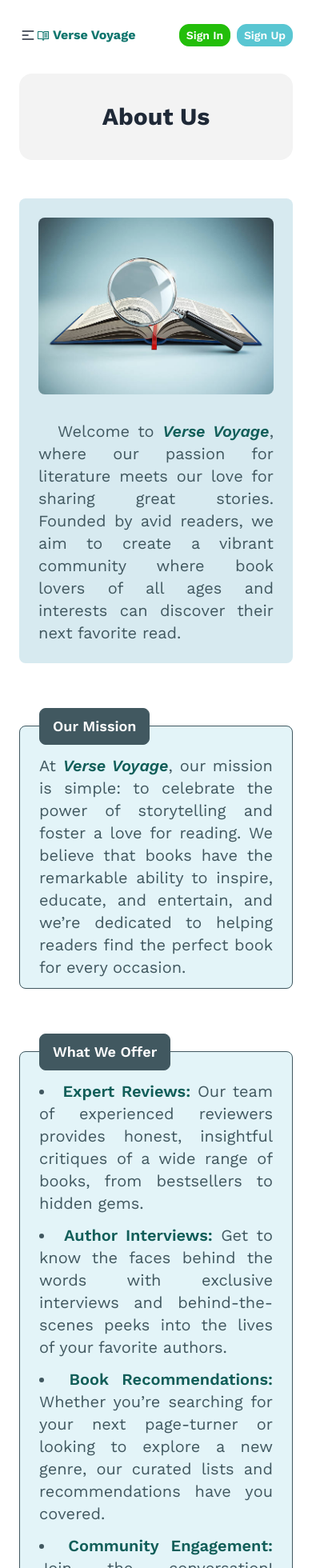
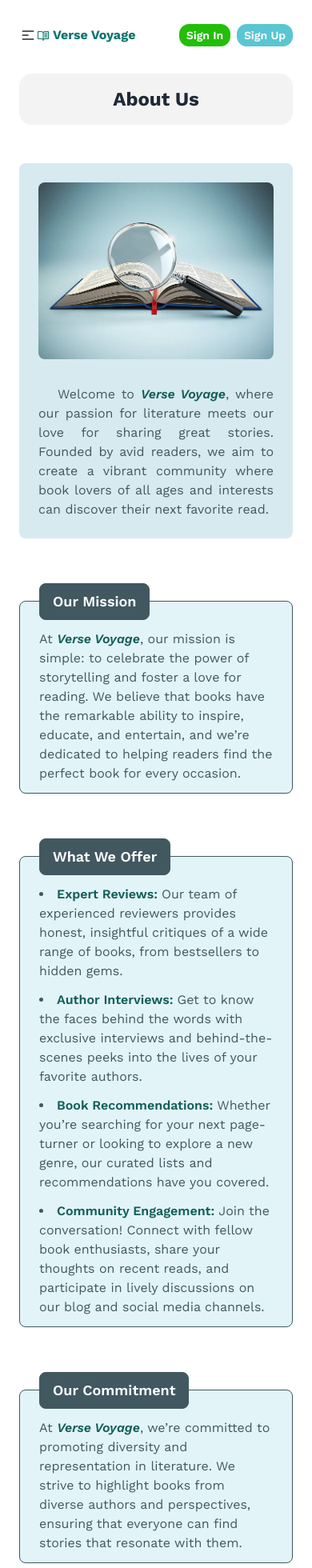
Before and after one commit to nazmul-nhb/verse-voyage, a React (Vite) app: page /about in a window 390 px wide. Shown: the top 1960 px of the page at 80% size. Built offline with nearby package versions, Linux system fonts and the light colour scheme; a web font is replaced by a local one.

Commit message:
fixed some font size and updated README.md

```diff
--- a/src/components/Footer/Footer.jsx
+++ b/src/components/Footer/Footer.jsx
@@ -8,7 +8,7 @@ const Footer = () => {
     return (
         <footer className="work-sans w-full mx-auto flex flex-col gap-6 p-8 lg:p-24 bg-[#12132d0d] lg:mt-24 mt-8">
             <div className="text-center flex flex-col items-center gap-6 mb-4">
-                <h3 className="text-[#12132D] font-extrabold text-[28px] hover:text-[#59C6D2] lg:text-4xl"><Link to={'/about'}>Verse Voyager</Link></h3>
+                <h3 className="text-[#12132D] font-extrabold text-[28px] hover:text-[#59C6D2] lg:text-4xl transition duration-500"><Link to={'/about#about-header'}>Verse Voyager</Link></h3>
                 <p className="w-full lg:w-2/5 mx-auto text-[#12132DB3]">Embark on a literary journey through the pages of diverse book reviews and recommendations. Follow us on social media for exclusive updates!</p>
             </div>
             {/* Social Media */}
--- a/src/pages/About/About.jsx
+++ b/src/pages/About/About.jsx
@@ -3,30 +3,30 @@ import bookReview from '../../assets/book-review.jpg'
 
 const About = () => {
     return (
-        <div className="mx-6 my-4 md:my-12 text-justify flex flex-col items-center gap-6">
+        <div className="mx-6 my-4 md:my-12 flex flex-col items-center gap-6">
             <Helmet>
                 <title>About Verse Voyage</title>
             </Helmet>
-            <div className="w-full bg-[#1313130D] py-9 rounded-2xl flex justify-center items-center mb-6">
-                <h3 className="text-center text-3xl font-bold">About Us</h3>
+            <div className="w-full bg-[#1313130D] p-4 md:py-9 rounded-2xl flex justify-center items-center mb-6">
+                <h3 id="about-header" className="text-2xl md:text-3xl font-bold">About Us</h3>
             </div>
             <div className="flex flex-col md:flex-row justify-between items-center w-full md:w-3/5 gap-8 bg-[#d7eaf0] p-6 md:px-10 md:py-6 rounded-lg">
                 <div className="md:w-1/3"><img className="rounded-lg hover:scale-105 transition duration-700" src={bookReview} alt="Book Review" /></div>
-                <p className="indent-6 md:w-2/3 text-xl text-[#415860]">
+                <p className="indent-6 md:w-2/3 text-base md:text-lg text-justify text-[#415860]">
                     Welcome to <span className="text-teal-800 font-semibold italic">Verse Voyage</span>, where our passion for literature meets our love for sharing great stories. Founded by avid readers, we aim to create a vibrant community where book lovers of all ages and interests can discover their next favorite read.
                 </p>
             </div>
 
             <fieldset id="about-1" className="md:w-2/3 mt-8 text-[#415860] border border-solid border-[#415860] rounded-lg py-3 px-6 bg-[#e3f4f8]">
                 <legend className="text-lg border border-[#415860] px-4 py-2 rounded-lg font-semibold bg-[#415860] text-white hover:text-[#415860] hover:bg-transparent cursor-pointer transition duration-500"><a href="#about-2">Our Mission</a></legend>
-                <p className="text-xl">
+                <p className="text-base md:text-xl">
                     At <span className="text-teal-800 font-semibold italic">Verse Voyage</span>, our mission is simple: to celebrate the power of storytelling and foster a love for reading. We believe that books have the remarkable ability to inspire, educate, and entertain, and we&rsquo;re dedicated to helping readers find the perfect book for every occasion.
                 </p>
             </fieldset>
 
             <fieldset id="about-2" className="md:w-2/3 mt-8 text-[#415860] border border-solid border-[#415860] rounded-lg py-3 px-6 bg-[#e3f4f8]">
                 <legend className="text-lg border border-[#415860] px-4 py-2 rounded-lg font-semibold bg-[#415860] text-white hover:text-[#415860] hover:bg-transparent cursor-pointer transition duration-500"><a href="#about-3">What We Offer</a></legend>
-                <p className="text-xl space-y-3">
+                <p className="text-base md:text-xl space-y-3">
                     <li className="list-disc"><span className="text-teal-800 font-semibold">Expert Reviews: </span>Our team of experienced reviewers provides honest, insightful critiques of a wide range of books, from bestsellers to hidden gems.</li>
                     <li className="list-disc"><span className="text-teal-800 font-semibold">Author Interviews: </span>Get to know the faces behind the words with exclusive interviews and behind-the-scenes peeks into the lives of your favorite authors.</li>
                     <li className="list-disc"><span className="text-teal-800 font-semibold">Book Recommendations: </span>Whether you&rsquo;re searching for your next page-turner or looking to explore a new genre, our curated lists and recommendations have you covered.</li>
@@ -36,17 +36,17 @@ const About = () => {
 
             <fieldset id="about-3" className="md:w-2/3 mt-8 text-[#415860] border border-solid border-[#415860] rounded-lg py-3 px-6 bg-[#e3f4f8]">
                 <legend className="text-lg border border-[#415860] px-4 py-2 rounded-lg font-semibold bg-[#415860] text-white hover:text-[#415860] hover:bg-transparent cursor-pointer transition duration-500"><a href="#about-4">Our Commitment</a></legend>
-                <p className="text-xl">At <span className="text-teal-800 font-semibold italic">Verse Voyage</span>, we&rsquo;re committed to promoting diversity and representation in literature. We strive to highlight books from diverse authors and perspectives, ensuring that everyone can find stories that resonate with them.</p>
+                <p className="text-base md:text-xl">At <span className="text-teal-800 font-semibold italic">Verse Voyage</span>, we&rsquo;re committed to promoting diversity and representation in literature. We strive to highlight books from diverse authors and perspectives, ensuring that everyone can find stories that resonate with them.</p>
             </fieldset>
 
             <fieldset id="about-4" className="md:w-2/3 mt-8 text-[#415860] border border-solid border-[#415860] rounded-lg py-3 px-6 bg-[#e3f4f8]">
                 <legend className="text-lg border border-[#415860] px-4 py-2 rounded-lg font-semibold bg-[#415860] text-white hover:text-[#415860] hover:bg-transparent cursor-pointer transition duration-500"><a href="#about-1">Get Involved</a></legend>
-                <p className="text-xl">
+                <p className="text-base md:text-xl">
                     Are you passionate about books and storytelling? Join our community! Whether you&rsquo;re a reader, author, or industry professional, there are plenty of ways to get involved. Follow us on social media, subscribe to our newsletter, or reach out to learn more about opportunities for collaboration.
                 </p>
             </fieldset>
 
-            <p className="md:w-2/3 text-xl mt-8 md:mt-16 text-center text-gray-500">
+            <p className="md:w-2/3 text-base md:text-xl mt-8 md:mt-16 text-center text-gray-500">
                 Thank you for being a part of our voyage. Together, let&rsquo;s explore the boundless world of books and celebrate the magic of reading!
             </p>
         </div>
--- a/src/pages/ListedBooks/ListedBooks.jsx
+++ b/src/pages/ListedBooks/ListedBooks.jsx
@@ -48,8 +48,8 @@ const ListedBooks = () => {
             <Helmet>
                 <title>Your Listed Books : : Verse Voyage</title>
             </Helmet>
-            <div className="bg-[#1313130D] py-9 rounded-2xl flex justify-center items-center mb-8">
-                <h3 className="text-3xl font-bold">Books</h3>
+            <div className="bg-[#1313130D] p-4 md:py-9 rounded-2xl flex justify-center items-center mb-8">
+                <h3 className="text-2xl md:text-3xl font-bold">Your Listed Books</h3>
             </div>
             {/* Dropdown Menu (For Sort By Buttons) */}
             <div className="flex justify-center items-center">
```
Also changed, not shown: 1 other file (tests, documents, lock files or other folders).
